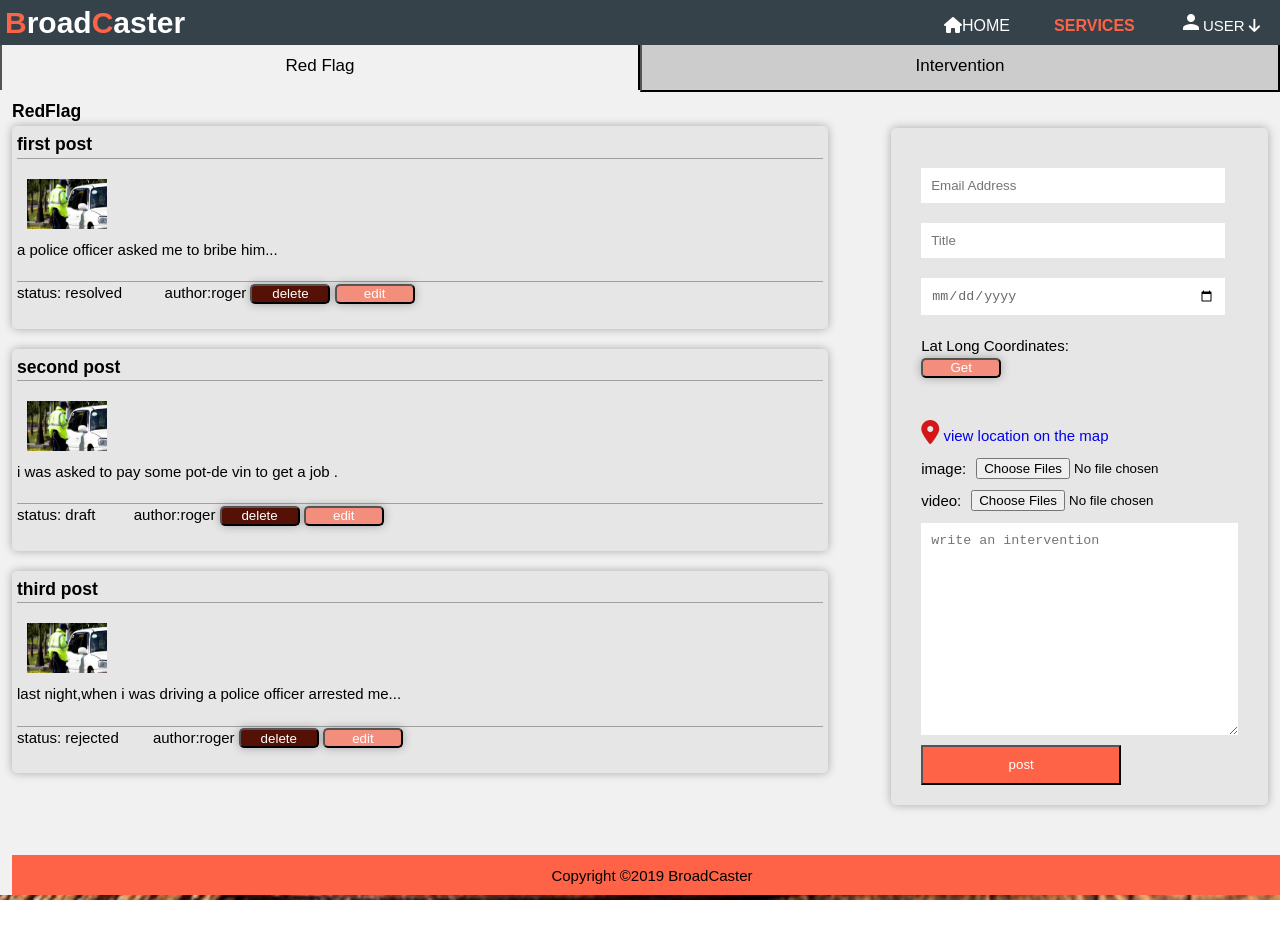
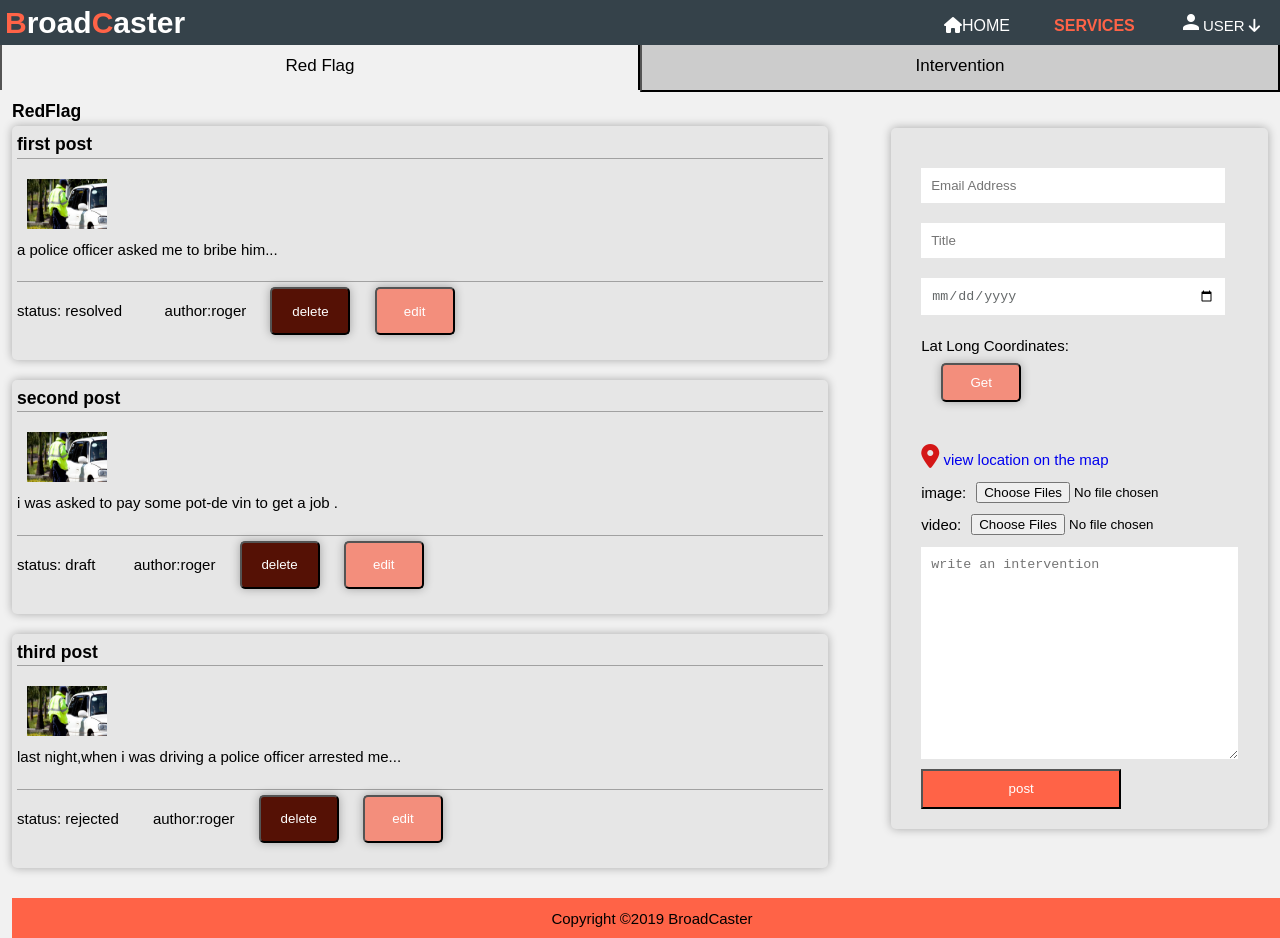
Before and after one commit to Rogerjw/Broadcaster, a plain HTML site: page ui/html/servicespage.html in a window 1280 px wide. Before the commit the page ends 900 px from the top, so only its background shows below. Drawn offline with Linux system fonts and the light colour scheme.

Commit message:
ch(ui):fixing UI -modified servicespage.html,servicespage.css -modified adminpageredflag.html,adminPageincidents.css -modified adminPageintervention.html -modified homepage.css [finishes #170045824]

```diff
--- /dev/null
+++ b/ui/css/AdminPageIncidents.css
@@ -0,0 +1,6 @@
+article#main-col{
+    width:65%;
+    margin:auto !important;
+    clear: left !important;
+    float: none !important;
+  }
--- a/ui/css/homepage.css
+++ b/ui/css/homepage.css
@@ -7,9 +7,11 @@ ul{
     min-height: 383px;
     text-align: center;
     color: white;
+    margin-top: 2%;
     padding-top: 5%;
     padding-left:50px;
     padding-right: 100px;
+    background-color: #35424a8f;;
 }
 #description h1{
     margin-top: 0px;
--- a/ui/css/servicespage.css
+++ b/ui/css/servicespage.css
@@ -162,11 +162,13 @@ ul#services li{
 }
 .editTable, #deleteBtn{
   margin-left: 0px;
-  height: 20px;
+  height: 6%;
   width: 80px;
  box-shadow: 0 0 10px rgba(0,0,0,0.3);
  border-radius:5px;
  margin-bottom: 20;
+ margin-top: 5px;
+ margin-left: 20px;
  color: rgba(0,0,0,0.3);
  background: rgb(243, 142, 124);
  color: #fff;
--- a/ui/html/servicespage.html
+++ b/ui/html/servicespage.html
@@ -81,7 +81,8 @@
                       <div class="info">
                           <p>Lat Long Coordinates:</p>
 
-                          <button onclick="getLocation()" class="editTable">Get</button>
+                          <button onclick="getLocation()" class="editTable" style="padding-top: 10px; padding-bottom:10px;
+                          text-align: center;">Get</button>
                           <p id="location"></p>
                           &nbsp;&nbsp;&nbsp;&nbsp;<a  href="map.html"><i class='fas fa-map-marker-alt' style='font-size:24px;color:rgb(212, 23, 23)'></i>
                             <span >view location on the map</span></a>
@@ -148,7 +149,8 @@
                       <div class="info">
                           <p>Lat Long Coordinates:</p>
 
-                          <button onclick="getLocation()" class="editTable">Get</button>
+                          <button onclick="getLocation()" class="editTable" style="padding-top: 10px; padding-bottom:10px;
+                          text-align: center;">Get</button>
                           <p id="location"></p>
                           &nbsp;&nbsp;&nbsp;&nbsp;<a  href="map.html"><i class='fas fa-map-marker-alt' style='font-size:24px;color:rgb(212, 23, 23)'></i>
                             <span >view location on the map</span></a>
```
Also changed, not shown: ui/html/adminPageIntervention.html (+1 -2 lines), ui/html/adminPageRedflag.html (+1 -0 lines), ui/index.html (+2 -0 lines).
